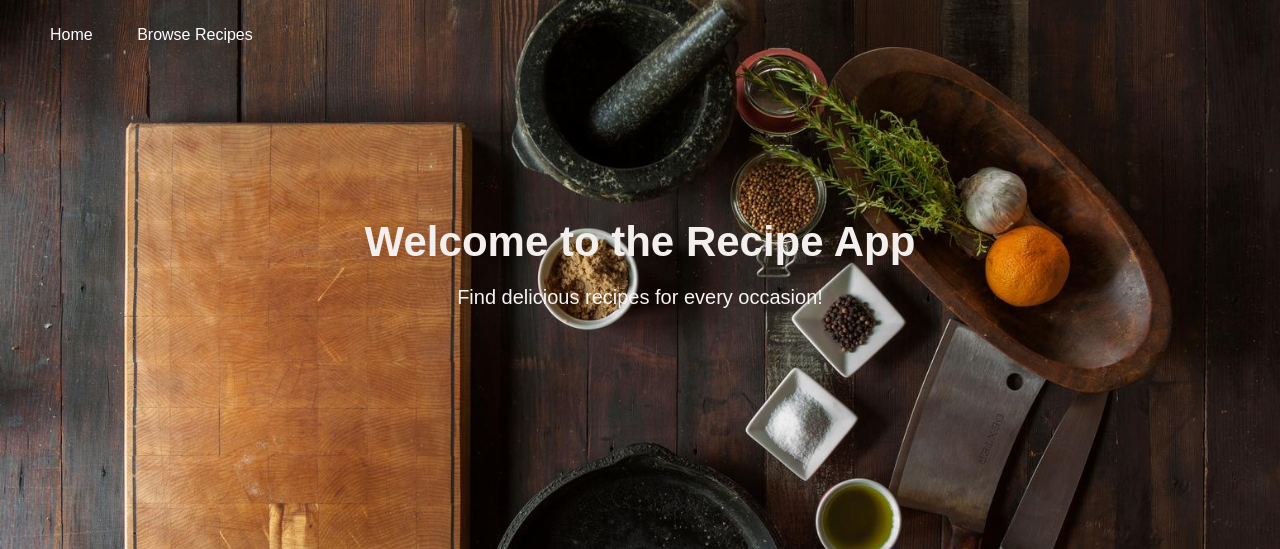
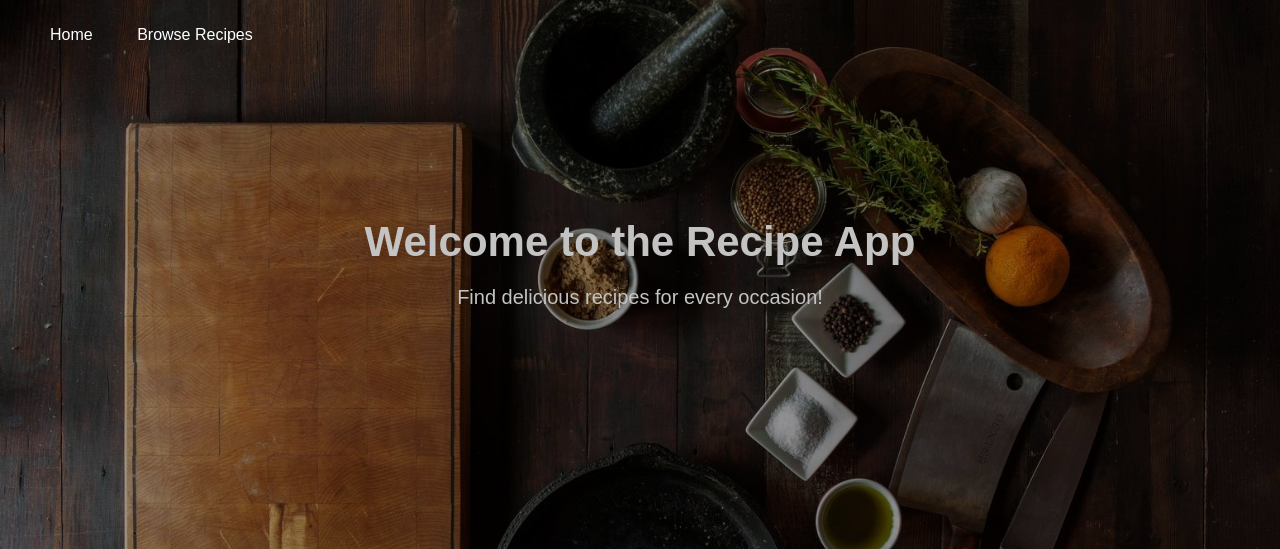
Before and after one commit to Bomtek9/recipe-app, a Django app: page / in a window 1280 px wide. Shown: the top 549 px of the page. Run offline with Django 4.2, Linux system fonts and the light colour scheme.

Commit message:
more styling

```diff
--- a/src/recipes/models.py
+++ b/src/recipes/models.py
@@ -5,7 +5,7 @@ from django.utils.safestring import mark_safe
 
 class Recipe(models.Model):
     name = models.CharField(max_length=120)
-    cooking_time = models.FloatField(default=-1, help_text='in minutes')
+    cooking_time = models.IntegerField(default=-1, help_text='in minutes')
     ingredients = models.CharField(max_length=350, default='')
     description = models.TextField()
     pic = models.ImageField(upload_to='recipes', default='no_picture.png')
--- a/src/recipes/static/css/styles.css
+++ b/src/recipes/static/css/styles.css
@@ -54,13 +54,13 @@ body {
 }
 
 .home-container h1 {
-    color: #f4efef;
+    color: #c3c3c3;
     font-size: 42px;
     margin-bottom: 20px;
 }
 
 .home-container p {
-    color: #f8f3f5;
+    color: #c3c3c3;
     background-color: transparent;
     font-size: 20px;
 }
@@ -79,7 +79,7 @@ ul.recipe-list {
 li.recipe-item {
     margin: 5px;
     padding: 5px;
-    border: 1px solid #ccc;
+    border: 1px solid #979696;
     border-radius: 2px;
     width: 200px;
     height: 200px;
--- a/src/recipes/templates/recipes/main.html
+++ b/src/recipes/templates/recipes/main.html
@@ -12,7 +12,7 @@
         padding: 0;
     }
 </style>
-<h1>Recipes</h1>
+
 <ul class="recipe-list">
     {% for recipe in object_list %}
     <li class="recipe-item">
```
Also changed, not shown: src/recipes/migrations/0005_alter_recipe_cooking_time.py (added), src/recipes/static/img/home_background.jpg.
